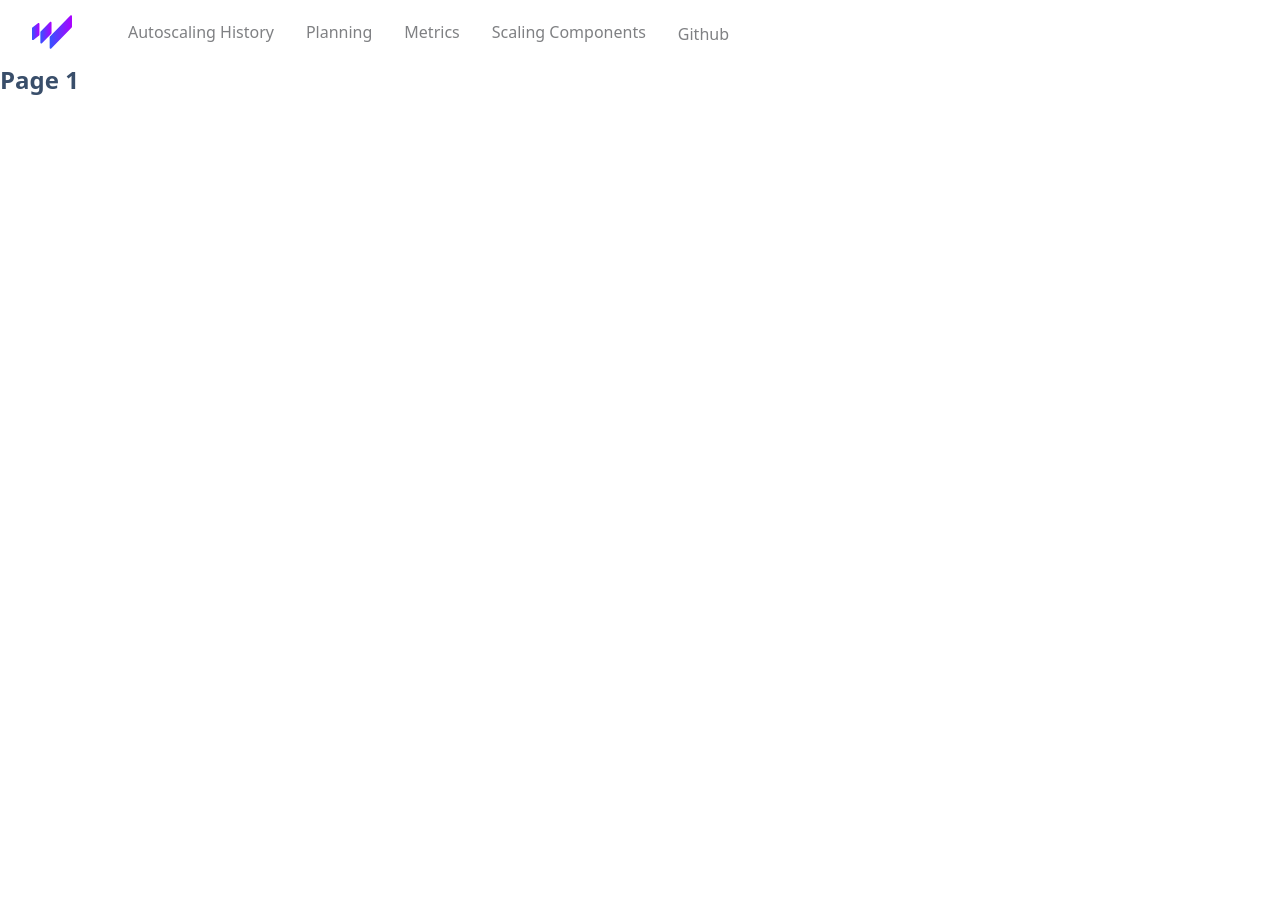
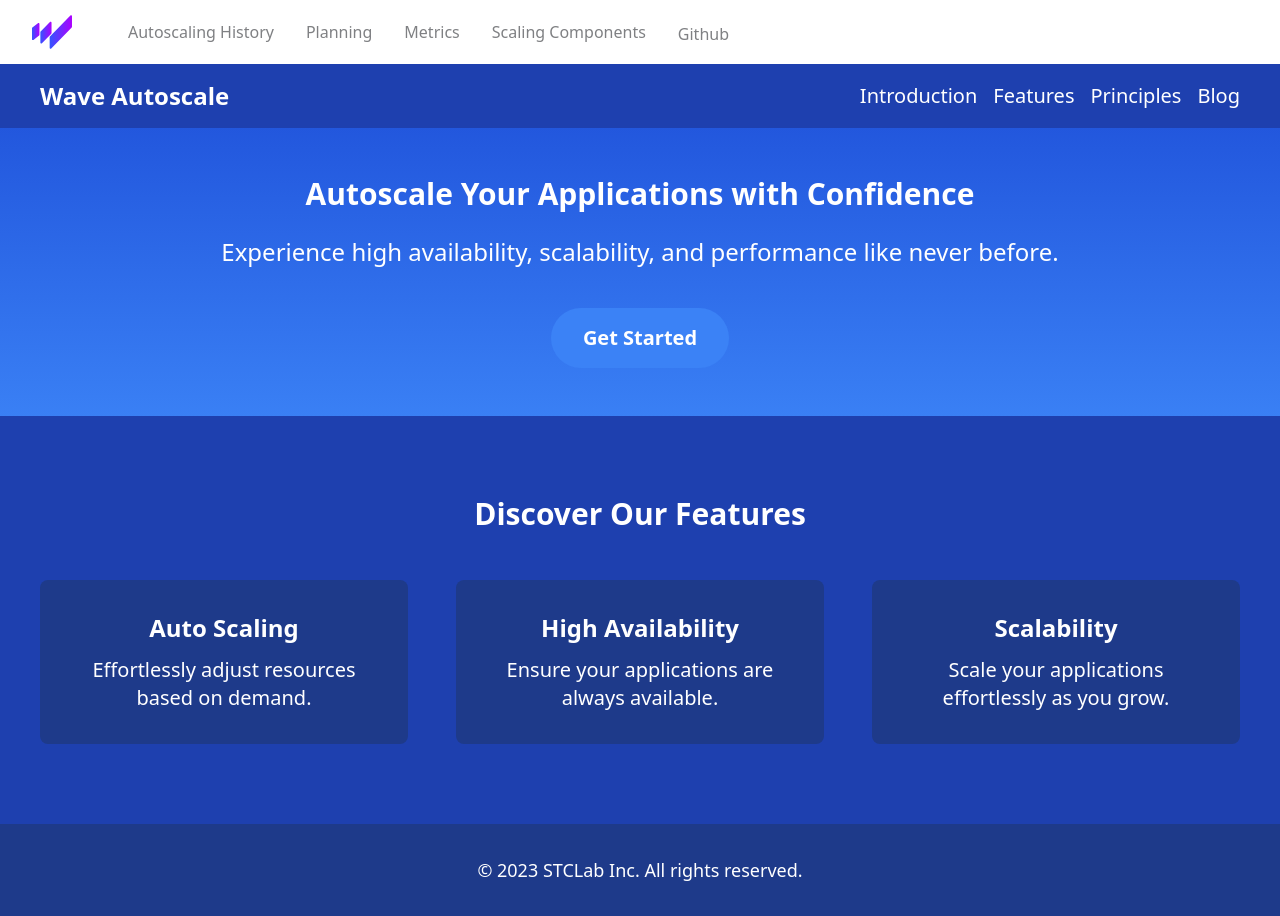
Before and after one commit to STCLab-Inc/wave-autoscale, a Next.js app in the folder core/web-app/: page /app in a window 1280 px wide. Before the commit the page ends 800 px from the top, so only its background shows below. Built offline with nearby package versions, Linux system fonts and the light colour scheme.

Commit message:
feat(web-app): add default page

```diff
--- a/core/web-app/src/app/app/page.tsx
+++ b/core/web-app/src/app/app/page.tsx
@@ -1,7 +1,103 @@
+import Link from 'next/link';
+
 export default function AppPage() {
   return (
-    <div>
-      <h1 className="text-2xl font-bold">Page 1</h1>
+    <div className="h-full bg-gradient-to-b from-blue-700 via-blue-500 to-blue-900 text-white">
+      {/* Header */}
+      <header className="bg-blue-800 px-10 py-4">
+        <div className="container mx-auto flex flex-col items-center justify-between sm:flex-row">
+          <Link href="https://www.waveautoscale.com/">
+            <button className="text-2xl font-extrabold hover:text-blue-300">
+              Wave Autoscale
+            </button>
+          </Link>
+          <ul className="flex space-x-4 text-xl">
+            <li>
+              <Link href="https://www.waveautoscale.com/about/introduction">
+                <button className="hover:text-blue-300">Introduction</button>
+              </Link>
+            </li>
+            <li>
+              <Link href="https://www.waveautoscale.com/about/key-features">
+                <button className="hover:text-blue-300">Features</button>
+              </Link>
+            </li>
+            <li>
+              <Link href="https://www.waveautoscale.com/about/principles">
+                <button className="hover:text-blue-300">Principles</button>
+              </Link>
+            </li>
+            <li>
+              <Link href="https://www.waveautoscale.com/blog">
+                <button className="hover:text-blue-300">Blog</button>
+              </Link>
+            </li>
+          </ul>
+        </div>
+      </header>
+
+      {/* Hero Section */}
+      <section className="container mx-auto px-10 py-12 text-center">
+        <h1 className="mb-6 text-2xl font-extrabold text-white sm:text-3xl">
+          Autoscale Your Applications with Confidence
+        </h1>
+        <p className="mb-10 text-lg sm:text-2xl">
+          Experience high availability, scalability, and performance like never
+          before.
+        </p>
+        <Link href="https://github.com/stclab-inc/wave-autoscale">
+          <button className="rounded-full bg-blue-500 px-8 py-3 text-xl font-semibold text-white transition duration-300 hover:bg-blue-600 sm:py-4">
+            Get Started
+          </button>
+        </Link>
+      </section>
+
+      {/* Features Section */}
+      <section className="bg-blue-800 px-10 py-10 sm:py-16 lg:py-20">
+        <div className="container mx-auto text-center">
+          <h2 className="mb-12 text-2xl font-extrabold text-white sm:text-3xl lg:text-3xl">
+            Discover Our Features
+          </h2>
+          <div className="grid grid-cols-1 gap-6 sm:gap-12 md:grid-cols-2 lg:grid-cols-3">
+            {/* Feature 1 */}
+            <div className="rounded-lg bg-blue-900 p-6 sm:p-8">
+              <h3 className="mb-3 text-2xl font-semibold sm:text-2xl">
+                Auto Scaling
+              </h3>
+              <p className="text-lg sm:text-xl">
+                Effortlessly adjust resources based on demand.
+              </p>
+            </div>
+            {/* Feature 2 */}
+            <div className="rounded-lg bg-blue-900 p-6 sm:p-8">
+              <h3 className="mb-3 text-2xl font-semibold sm:text-2xl">
+                High Availability
+              </h3>
+              <p className="text-lg sm:text-xl">
+                Ensure your applications are always available.
+              </p>
+            </div>
+            {/* Feature 3 */}
+            <div className="rounded-lg bg-blue-900 p-6 sm:p-8">
+              <h3 className="mb-3 text-2xl font-semibold sm:text-2xl">
+                Scalability
+              </h3>
+              <p className="text-lg sm:text-xl">
+                Scale your applications effortlessly as you grow.
+              </p>
+            </div>
+          </div>
+        </div>
+      </section>
+
+      {/* Footer */}
+      <footer className="bg-blue-900 py-6 text-center sm:py-8">
+        <div className="container mx-auto">
+          <p className="text-lg">
+            &copy; 2023 STCLab Inc. All rights reserved.
+          </p>
+        </div>
+      </footer>
     </div>
   );
 }
```
